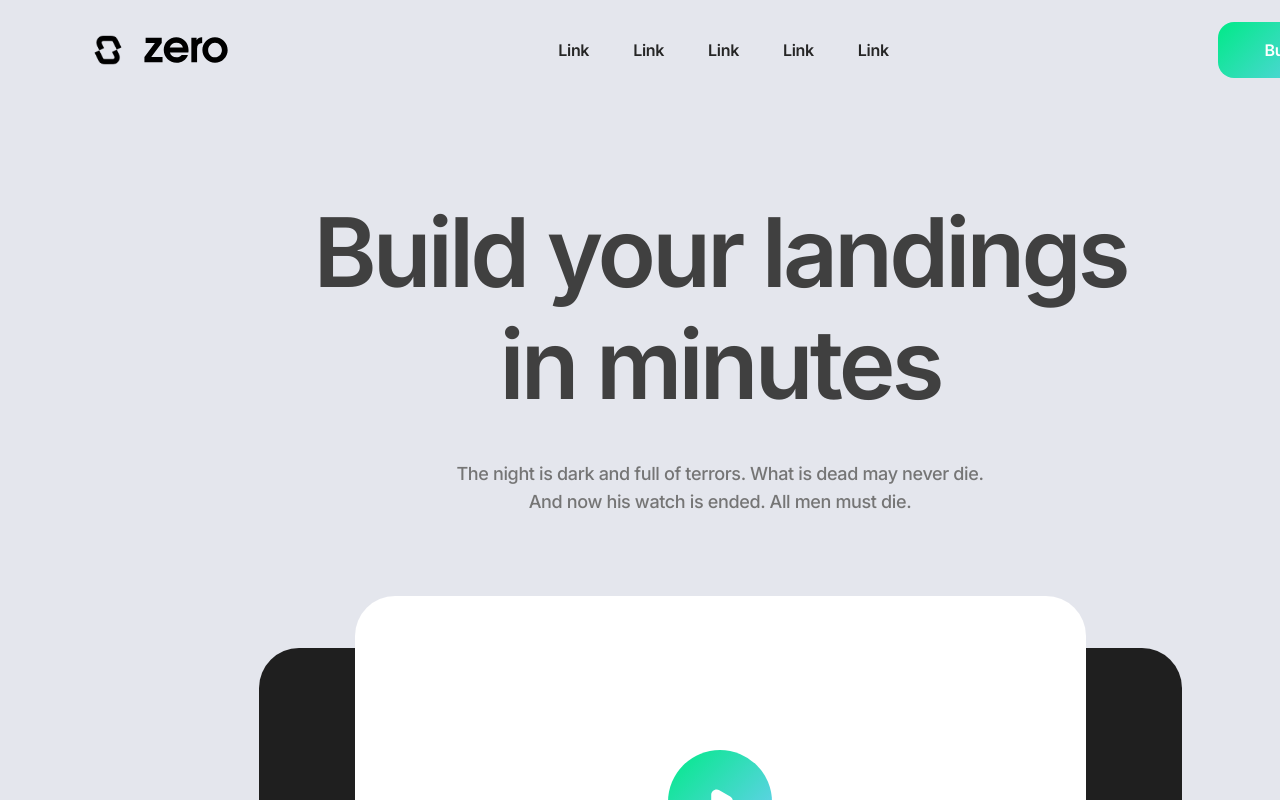
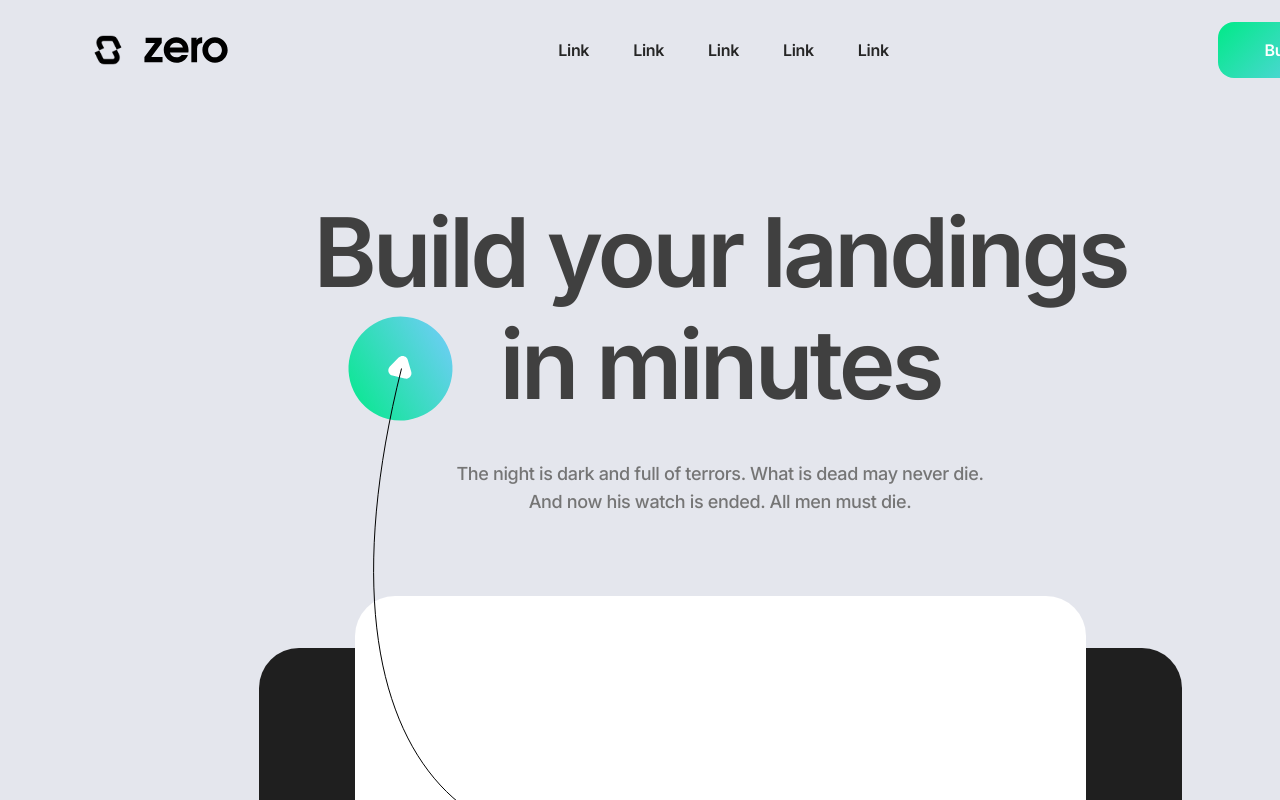
Before and after one commit to OldBoneBro/madmaxx-builder-webapp, a React (Vite) app: page / in a window 1280 px wide. Shown: the top 800 px of the page. Built offline with nearby package versions, Linux system fonts and the light colour scheme.

Commit message:
working on the animation for play button

```diff
--- a/src/assets/heroes/Style-09.jsx
+++ b/src/assets/heroes/Style-09.jsx
@@ -1,8 +1,11 @@
 import Navigatinon from "../navigation/Navigation.jsx"
 import { PlaySvg }  from "../imgs/svgs/components/Play.jsx"
-import { useRef, useState } from "react"
-import { getElementMidPoint } from "../../utils/getElementMidPoint.js"
+import { useEffect, useLayoutEffect, useRef, useState } from "react"
 import { getVidStyles } from "../inline-styles/vidStyles.js"
+import { gsap } from "gsap"
+import { MotionPathPlugin } from "gsap/MotionPathPlugin"
+
+gsap.registerPlugin(MotionPathPlugin)
 
 const objEmpty = (obj) => {
     for (const prop in obj) {
@@ -21,6 +24,25 @@ export default function Style09() {
     const mid = useRef(null)
     const right = useRef(null)
     const clickedElem = useRef(null)
+    const playButton = useRef(null)
+    const animationPath = useRef(null)
+
+    useLayoutEffect(() => {
+
+        let ctx = gsap.context(() => {gsap.to(playButton.current, {
+            duration: 3,
+            ease: 'none',
+            motionPath: {
+                path: animationPath.current,
+                align: animationPath.current,
+                alignOrigin: [0.5, 0.5],
+                autoRotate: true,
+            }
+        })})
+
+        return () => ctx.revert()
+
+    }, [])
 
     const handleClick  = (event) => {
 
@@ -47,9 +69,12 @@ export default function Style09() {
                     <p className="w-[33.75rem] text-[#757575] text-center font-inter text-lg not-italic font-medium tracking-[-0.0225rem]">The night is dark and full of terrors. What is dead may never die. And now his watch is ended. All men must die.</p>
                 </div>
                 <div className="relative flex w-[57.6875rem] h-[25.6875rem] items-center justify-center">
-                    <div className="absolute z-[9999] flex justify-center items-center w-[6.5rem] h-[6.5rem] rounded-full bg-size-200 transition-all bg-pos-0 hover:bg-pos-100 bg-gradient-135 from-[#00EA87] via-[#78CBFF] to-[#4510ca]">
+                    <div className="absolute z-[9998] flex justify-center items-center w-[6.5rem] h-[6.5rem] rounded-full bg-size-200 transition-all bg-pos-0 hover:bg-pos-100 bg-gradient-135 from-[#00EA87] via-[#78CBFF] to-[#4510ca]" ref={playButton}>
                         <PlaySvg width="44.373" height="44.373" defaultColorScheme={false}  />
                     </div>
+                    <svg className="absolute z-[9999] left-[114px] top-[-228px]" width="349" height="475" viewBox="0 0 349 475" fill="none" xmlns="http://www.w3.org/2000/svg">
+                        <path ref={animationPath} d="M348.5 433.5C129 552 -75.5 415.5 28.5 0.5" stroke="black"/>
+                    </svg>
                     {
                         (objEmpty(vidLeft)) ?
                             <div className="flex justify-center items-center w-[34.25rem] h-[19.25rem] rounded-[2.5rem] bg-[#1F1F1F] transition-all ease-in-out" onClick={handleClick} ref={left}></div> :
```
